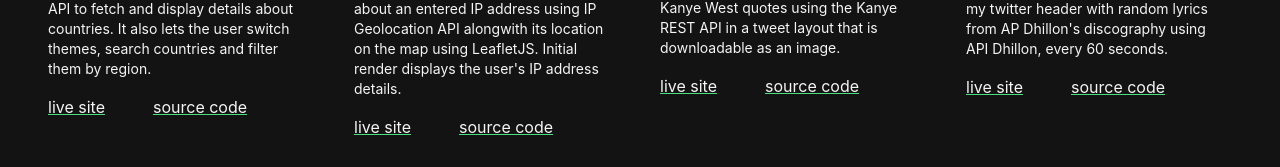
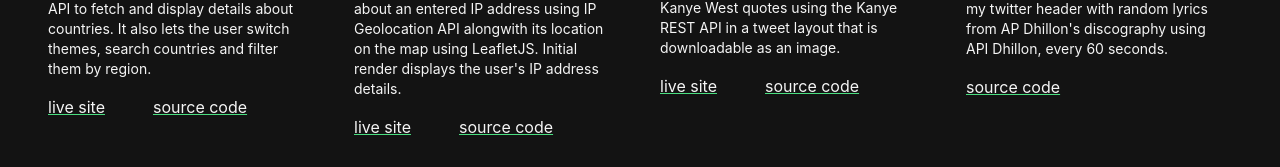
Before and after one commit to ravoluzen/my-portfolio, a React (Create React App) app: page /Projects in a window 1280 px wide. Shown: the part 417-584 px from the top of the page. Built offline with nearby package versions, Linux system fonts and the light colour scheme.

Commit message:
removed rudandant site link

```diff
--- a/src/components/Projects.js
+++ b/src/components/Projects.js
@@ -46,10 +46,7 @@ const Projects = () => {
                 <img src={hd} alt='project thumbnail' className='object-cover'></img>
                 <h3 className='font-bold underline decoration-purple-600 decoration-4 mb-2'>Header-Dhillon</h3>
                 <p className='text-sm mb-4'>NodeJS app that dynamically updates my twitter header with random lyrics from AP Dhillon's discography using API Dhillon, every 60 seconds.</p>
-                <span>
-                <a href='https://header-dhillon.vercel.app' target='_blank.' className='mt-12 underline decoration-green-400'>live site</a>
-                <a href='https://github.com/ravoluzen/header-dhillon' target='_blank.' className='m-12 underline decoration-green-400'>source code</a>
-                </span>
+                <a href='https://github.com/ravoluzen/header-dhillon' target='_blank.' className='m-12 ml-0 underline decoration-green-400'>source code</a>
             </article>
         </main>
         <p className='mt-12 md:mt-16 underline decoration-green-400 hover:decoration-purple-600 hover:decoration-4'><a href='https://github.com/ravoluzen'>Github</a></p>
```
